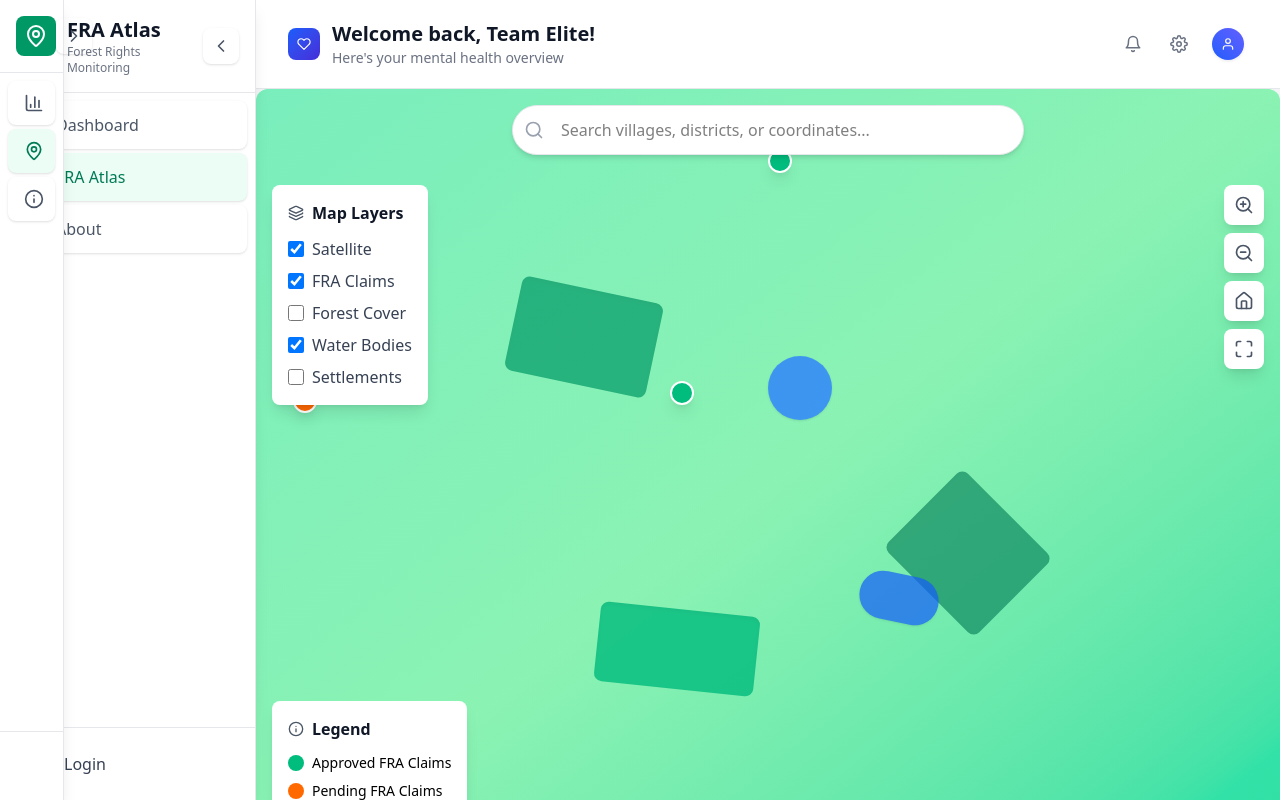
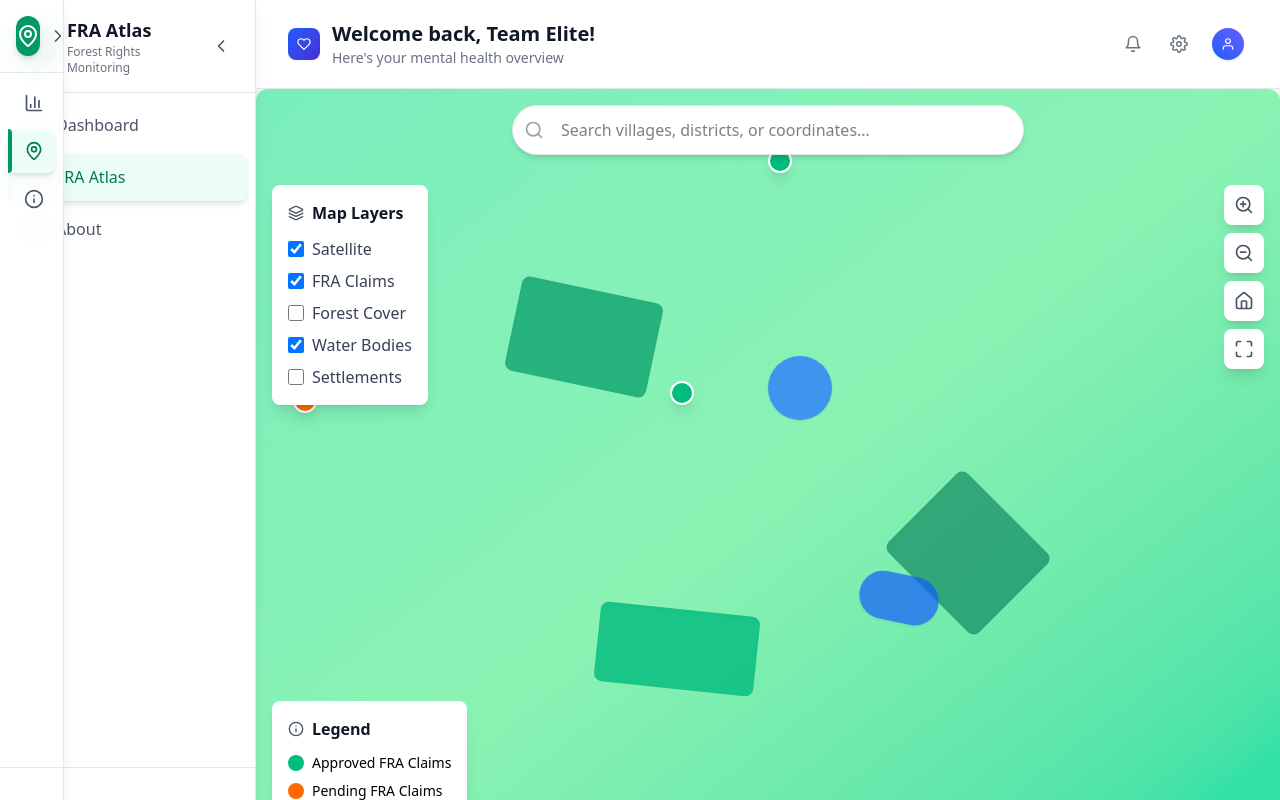
Before and after one commit to Rasika1975/FRA, a React (Vite) app: page /map in a window 1280 px wide. Both pictures are taken after a click on the button 221 px from the left and 46 px from the top of the page. Shown: the top 800 px of the page. Built offline with nearby package versions, Linux system fonts and the light colour scheme.

Commit message:
Refactor Sidebar component for improved styling and mobile responsiveness; enhance user experience with updated navigation items, active state indicators, and refined layout elements.

```diff
--- a/src/components/Sidebar.jsx
+++ b/src/components/Sidebar.jsx
@@ -1,8 +1,16 @@
-import React, { useState } from 'react';
-import { Link, useLocation } from 'react-router-dom';
-import { ChevronLeft, ChevronRight, MapPin, BarChart3, Home, Info, User, Menu, X } from 'lucide-react';
-// ✅ Correct named import
-import { useAuth } from '/src/hooks/useAuth.js';
+import React, { useState } from "react";
+import { Link, useLocation } from "react-router-dom";
+import {
+  ChevronLeft,
+  ChevronRight,
+  MapPin,
+  BarChart3,
+  Info,
+  User,
+  Menu,
+  X,
+} from "lucide-react";
+import { useAuth } from "/src/hooks/useAuth.js";
 
 const Sidebar = () => {
   const [isCollapsed, setIsCollapsed] = useState(false);
@@ -11,69 +19,77 @@ const Sidebar = () => {
   const { user, logout } = useAuth();
 
   const navItems = [
-    { name: 'Dashboard', path: '/', icon: BarChart3 },
-    { name: 'FRA Atlas', path: '/map', icon: MapPin },
-    { name: 'About', path: '/about', icon: Info },
+    { name: "Dashboard", path: "/", icon: BarChart3 },
+    { name: "FRA Atlas", path: "/map", icon: MapPin },
+    { name: "About", path: "/about", icon: Info },
   ];
 
   const isActive = (path) => location.pathname === path;
 
   return (
     <>
-      {/* Mobile menu button - only visible on mobile */}
+      {/* Mobile Menu Button */}
       <div className="lg:hidden fixed top-4 left-4 z-50">
         <button
           onClick={() => setIsMobileOpen(!isMobileOpen)}
-          className="bg-white text-gray-700 hover:text-emerald-600 p-2 rounded-lg shadow-md transition-colors duration-200"
+          className="bg-white/80 backdrop-blur-md text-gray-700 hover:text-emerald-600 p-2 rounded-lg shadow-md transition-all duration-300"
         >
           {isMobileOpen ? <X className="w-6 h-6" /> : <Menu className="w-6 h-6" />}
         </button>
       </div>
 
-      {/* Mobile overlay */}
+      {/* Mobile Overlay */}
       {isMobileOpen && (
         <div
-          className="lg:hidden fixed inset-0 bg-black bg-opacity-50 z-40"
+          className="lg:hidden fixed inset-0 bg-black/40 backdrop-blur-sm z-40"
           onClick={() => setIsMobileOpen(false)}
         />
       )}
 
       {/* Sidebar */}
       <div
-        className={`bg-white border-r border-gray-200 transition-all duration-300 shadow-lg fixed top-0 left-0 h-full z-50 ${
-          isCollapsed ? 'w-16' : 'w-64'
-        } ${isMobileOpen ? 'translate-x-0' : 'lg:translate-x-0 -translate-x-full'}`}
+        className={`fixed top-0 left-0 h-full z-50 border-r border-gray-200 shadow-lg bg-white/90 backdrop-blur-md transition-all duration-300 flex flex-col
+        ${isCollapsed ? "w-16" : "w-64"}
+        ${isMobileOpen ? "translate-x-0" : "lg:translate-x-0 -translate-x-full"}`}
       >
         {/* Header */}
         <div className="p-4 border-b border-gray-200 flex items-center justify-between">
-          {!isCollapsed && (
+          {!isCollapsed ? (
             <Link to="/" className="flex items-center space-x-3">
-              <div className="w-10 h-10 bg-emerald-600 rounded-lg flex items-center justify-center transition-transform transform hover:scale-110">
+              <div className="w-10 h-10 bg-emerald-600 rounded-xl flex items-center justify-center shadow-md hover:scale-110 transition-transform duration-300">
                 <MapPin className="w-6 h-6 text-white" />
               </div>
               <div className="flex flex-col">
-                <span className="font-bold text-xl text-gray-900">FRA Atlas</span>
-                <span className="text-xs text-gray-500">Forest Rights Monitoring</span>
+                <span className="font-bold text-lg text-gray-900">FRA Atlas</span>
+                <span className="text-xs text-gray-500">
+                  Forest Rights Monitoring
+                </span>
               </div>
             </Link>
-          )}
-          {isCollapsed && (
-            <Link to="/" className="flex items-center justify-center">
-              <div className="w-10 h-10 bg-emerald-600 rounded-lg flex items-center justify-center transition-transform transform hover:scale-110">
-                <MapPin className="w-6 h-6 text-white" />
-              </div>
+          ) : (
+            <Link
+              to="/"
+              className="w-10 h-10 bg-emerald-600 rounded-xl flex items-center justify-center shadow-md hover:scale-110 transition-transform duration-300"
+            >
+              <MapPin className="w-6 h-6 text-white" />
             </Link>
           )}
+
+          {/* Collapse Button */}
           <button
             onClick={() => setIsCollapsed(!isCollapsed)}
-            className="p-2 hover:bg-gray-100 rounded-lg transition-colors duration-200 shadow-sm hidden lg:block"
+            className="hidden lg:flex items-center justify-center p-2 hover:bg-gray-100 rounded-lg transition-all duration-200"
           >
-            {isCollapsed ? <ChevronRight className="w-5 h-5 text-gray-600" /> : <ChevronLeft className="w-5 h-5 text-gray-600" />}
+            {isCollapsed ? (
+              <ChevronRight className="w-5 h-5 text-gray-600" />
+            ) : (
+              <ChevronLeft className="w-5 h-5 text-gray-600" />
+            )}
           </button>
         </div>
 
         {/* Navigation */}
-        <div className="p-2 space-y-1 overflow-y-auto">
+        <div className="flex-1 p-2 space-y-1 overflow-y-auto no-scrollbar">
           {navItems.map((item) => {
             const Icon = item.icon;
             return (
@@ -81,12 +97,17 @@ const Sidebar = () => {
                 key={item.name}
                 to={item.path}
                 onClick={() => setIsMobileOpen(false)}
-                className={`w-full flex items-center space-x-3 px-4 py-3 rounded-lg text-left font-medium transition-all duration-200 shadow-sm ${
-                  isActive(item.path)
-                    ? 'bg-emerald-50 text-emerald-700 shadow-md'
-                    : 'text-gray-600 hover:bg-emerald-50 hover:text-emerald-700'
-                }`}
+                className={`relative w-full flex items-center space-x-3 px-4 py-3 rounded-lg font-medium transition-all duration-300
+                  ${
+                    isActive(item.path)
+                      ? "bg-emerald-50 text-emerald-700 shadow-md"
+                      : "text-gray-600 hover:bg-emerald-50 hover:text-emerald-700"
+                  }`}
               >
+                {/* Active border indicator */}
+                {isActive(item.path) && (
+                  <span className="absolute left-0 top-0 h-full w-1 bg-emerald-600 rounded-r-md"></span>
+                )}
                 <Icon className="w-5 h-5 flex-shrink-0" />
                 {!isCollapsed && <span>{item.name}</span>}
               </Link>
@@ -95,37 +116,28 @@ const Sidebar = () => {
         </div>
 
         {/* User Section */}
-        <div className="absolute bottom-0 left-0 right-0 p-4 border-t border-gray-200 bg-white">
+        <div className="p-4 border-t border-gray-200 bg-white/90 backdrop-blur-md">
           {user ? (
-            <div className="space-y-2">
+            <div className="space-y-3">
               {!isCollapsed && (
-                <div className="px-4 py-2 text-sm text-gray-700">Hello, {user.name}</div>
+                <div className="px-2 text-sm text-gray-700">
+                  👋 Hello, <span className="font-semibold">{user.name}</span>
+                </div>
               )}
               <button
                 onClick={() => {
                   logout();
                   setIsMobileOpen(false);
                 }}
-                className={`w-full flex items-center space-x-3 px-4 py-2 text-base font-medium text-gray-700 hover:text-emerald-600 hover:bg-gray-50 rounded-lg transition-all duration-200 ${
-                  isCollapsed ? 'justify-center' : ''
+                className={`w-full flex items-center space-x-3 px-4 py-2 text-sm font-medium text-gray-700 hover:text-emerald-600 hover:bg-gray-50 rounded-lg transition-all duration-300 ${
+                  isCollapsed ? "justify-center" : ""
                 }`}
               >
                 <User className="w-5 h-5" />
                 {!isCollapsed && <span>Logout</span>}
               </button>
             </div>
-          ) : (
-            <Link
-              to="/login"
-              onClick={() => setIsMobileOpen(false)}
-              className={`w-full flex items-center space-x-3 px-4 py-2 text-base font-medium text-gray-700 hover:text-emerald-600 hover:bg-gray-50 rounded-lg transition-all duration-200 ${
-                isCollapsed ? 'justify-center' : ''
-              }`}
-            >
-              <User className="w-5 h-5" />
-              {!isCollapsed && <span>Login</span>}
-            </Link>
-          )}
+          ) : null}
         </div>
       </div>
     </>
```
